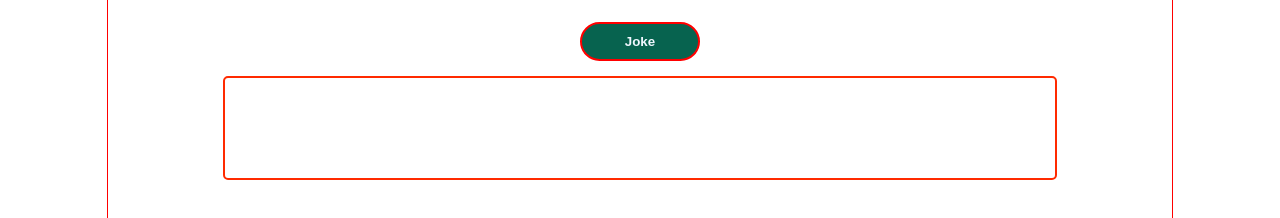
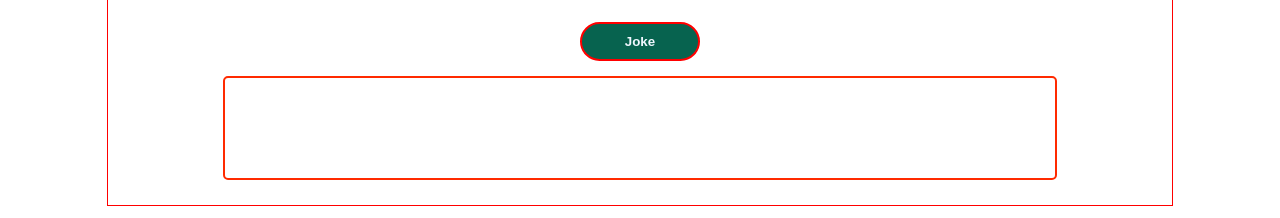
Before and after one commit to Kumarswamy-palakuri/Randomjoke, a plain HTML site: page index.html in a window 1280 px wide. Shown: the part 202-420 px from the top of the page. Drawn offline with Linux system fonts and the light colour scheme.

Commit message:
Update style.css

```diff
--- a/style.css
+++ b/style.css
@@ -6,7 +6,7 @@ body{
 .container{
   border: 1px red solid;
   width:80%;
-  height: 55vh;
+  height: 100%;
   margin: 10% auto;
   text-align: center;
   font-size: 1.2rem;
```
